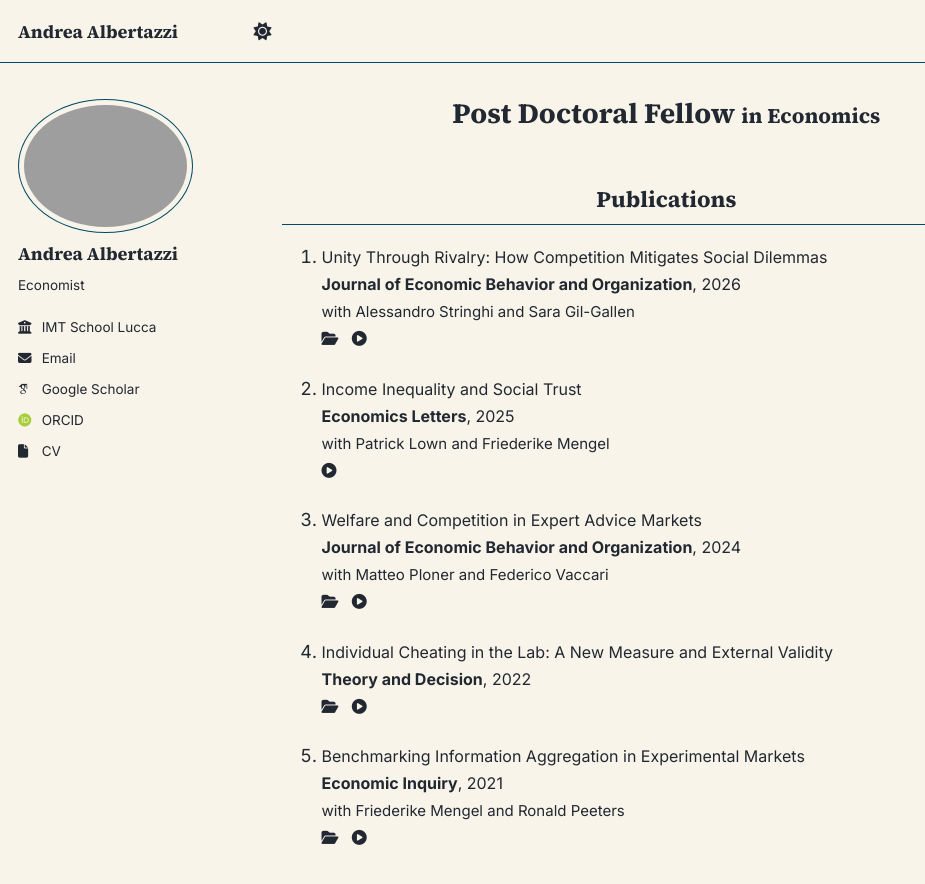
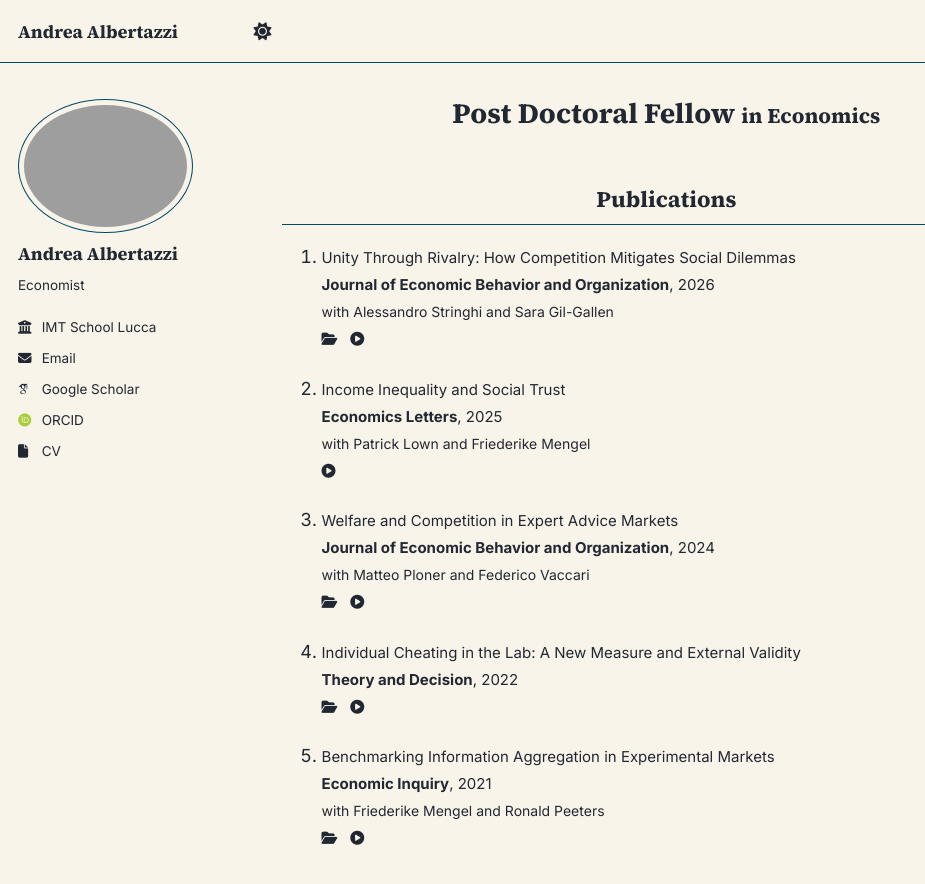
Before and after one commit to tazze87/tazze87.github.io, a Jekyll site: the page built from _pages/about.md, in a window 1280 px wide and 900 px high. Shown: the top 884 px of the window, without its empty margins (0-925 px from the left). Built offline with Jekyll 4.4.1, drawn with Linux system fonts in a browser that asks for light colours; some web fonts are replaced; a script that is not in the unit is left out.

Commit message:
Update about.md

```diff
--- a/_pages/about.md
+++ b/_pages/about.md
@@ -8,10 +8,10 @@ author_profile: true
 
 <h2 style="text-align:center;">Publications</h2>
 
-1. <a href="/files/SAG_enemy_of_my_enemy.pdf" target="_blank" rel="noopener noreferrer" style="font-size:16px;">
+1. <a href="/files/SAG_enemy_of_my_enemy.pdf" target="_blank" rel="noopener noreferrer" style="font-size:15px;">
      Unity Through Rivalry: How Competition Mitigates Social Dilemmas</a><br>
-     <span style="font-size:16px;">**Journal of Economic Behavior and Organization**, 2026</span><br>
-    <span style="font-size:15px;">
+     <span style="font-size:15px;">**Journal of Economic Behavior and Organization**, 2026</span><br>
+    <span style="font-size:14px;">
     with <a href="https://sites.google.com/view/alessandrostringhi" target="_blank" rel="noopener noreferrer">Alessandro Stringhi</a>
     and <a href="https://scholar.google.com/citations?user=Rmg1qDgAAAAJ&hl=es" target="_blank" rel="noopener noreferrer">Sara Gil-Gallen</a><br>
          <a class="icon-link" href="https://github.com/tazze87/tazze87.github.io/tree/master/files/dataSGA_enemy" target="_blank" rel="noopener noreferrer">
@@ -23,11 +23,11 @@ author_profile: true
     </span>
 
 
-1. <a href="/files/ALM_Inequality_Trust.pdf" target="_blank" rel="noopener noreferrer" style="font-size:16px;">
+1. <a href="/files/ALM_Inequality_Trust.pdf" target="_blank" rel="noopener noreferrer" style="font-size:15px;">
      Income Inequality and Social Trust
    </a><br>
-    <span style="font-size:16px;">**Economics Letters**, 2025</span><br>
-    <span style="font-size:15px;">
+    <span style="font-size:15px;">**Economics Letters**, 2025</span><br>
+    <span style="font-size:14px;">
     with <a href="http://www.patricklown.com" target="_blank" rel="noopener noreferrer">Patrick Lown</a>
    and <a href="https://sites.google.com/site/friederikemengel/home?authuser=0" target="_blank" rel="noopener noreferrer">Friederike Mengel</a><br>
    <a class="icon-link" href="/video.html?src=/files/Inequality_Social_Trust.mp4&title=Income%20Inequality%20and%20Social%20Trust" target="_blank" rel="noopener noreferrer">
@@ -36,11 +36,11 @@ author_profile: true
    </span>
 
 
-2. <a href="/files/APV-WelfareCompetition.pdf" target="_blank" rel="noopener noreferrer" style="font-size:16px;">
+2. <a href="/files/APV-WelfareCompetition.pdf" target="_blank" rel="noopener noreferrer" style="font-size:15px;">
      Welfare and Competition in Expert Advice Markets
    </a><br>
-    <span style="font-size:16px;">**Journal of Economic Behavior and Organization**, 2024</span><br>
-    <span style="font-size:15px;">
+    <span style="font-size:15px;">**Journal of Economic Behavior and Organization**, 2024</span><br>
+    <span style="font-size:14px;">
       with <a href="https://matteoploner.eco.unitn.it" target="_blank" rel="noopener noreferrer">Matteo Ploner</a>
       and <a href="https://www.fvaccari.com" target="_blank" rel="noopener noreferrer">Federico Vaccari</a><br>
       <a class="icon-link" href="https://github.com/tazze87/tazze87.github.io/tree/master/files/dataAPV_welfare" target="_blank" rel="noopener noreferrer">
@@ -52,11 +52,11 @@ author_profile: true
     </span>
 
 
-3. <a href="/files/A-CheatingLabvField.pdf" target="_blank" rel="noopener noreferrer" style="font-size:16px;">
+3. <a href="/files/A-CheatingLabvField.pdf" target="_blank" rel="noopener noreferrer" style="font-size:15px;">
      Individual Cheating in the Lab: A New Measure and External Validity
    </a><br>
-    <span style="font-size:16px;">**Theory and Decision**, 2022</span><br>
-    <span style="font-size:15px;">
+    <span style="font-size:15px;">**Theory and Decision**, 2022</span><br>
+    <span style="font-size:14px;">
     <a class="icon-link" href="https://github.com/tazze87/tazze87.github.io/tree/master/files/dataAA_cheating" target="_blank" rel="noopener noreferrer">
         <i class="fas fa-folder-open" aria-hidden="true"></i>
       </a>
@@ -65,11 +65,11 @@ author_profile: true
       </a>
 
 
-4. <a href="/files/AMP-InfoAgg.pdf" target="_blank" rel="noopener noreferrer" style="font-size:16px;">
+4. <a href="/files/AMP-InfoAgg.pdf" target="_blank" rel="noopener noreferrer" style="font-size:15px;">
      Benchmarking Information Aggregation in Experimental Markets
    </a><br>
-    <span style="font-size:16px;">**Economic Inquiry**, 2021</span><br>
-    <span style="font-size:15px;">
+    <span style="font-size:15px;">**Economic Inquiry**, 2021</span><br>
+    <span style="font-size:14px;">
     with <a href="https://sites.google.com/site/friederikemengel/home?authuser=0" target="_blank" rel="noopener noreferrer">Friederike Mengel</a>
     and <a href="https://sites.google.com/site/ronaldpeeters74" target="_blank" rel="noopener noreferrer">Ronald Peeters</a><br>
     <a class="icon-link" href="https://github.com/tazze87/tazze87.github.io/tree/master/files/dataAMP_infoagg" target="_blank" rel="noopener noreferrer">
@@ -84,9 +84,9 @@ author_profile: true
 
 <h2 style="text-align:center;">Working Papers</h2>
 
-1. <a href="https://papers.ssrn.com/sol3/papers.cfm?abstract_id=3789067" target="_blank" rel="noopener noreferrer" style="font-size:16px;">
+1. <a href="https://papers.ssrn.com/sol3/papers.cfm?abstract_id=3789067" target="_blank" rel="noopener noreferrer" style="font-size:15px;">
      Personal Relative Position and Belief in Meritocracy</a>, 2025<br>
-    <span style="font-size:15px;">
+    <span style="font-size:14px;">
     with <a href="http://www.patricklown.com" target="_blank" rel="noopener noreferrer">Patrick Lown</a>
    and <a href="https://sites.google.com/site/friederikemengel/home?authuser=0" target="_blank" rel="noopener noreferrer">Friederike Mengel</a><br>
    <a class="icon-link" href="/video.html?src=/files/The_Meritocracy_Puzzle.mp4&title=Personal%20Relative%20Position%20and%20Belief%20in%20Meritocracy" target="_blank" rel="noopener noreferrer">
@@ -96,9 +96,9 @@ author_profile: true
    </span>
 
 
-2. <a href="/files/Beyond the Margin_V1.pdf" target="_blank" rel="noopener noreferrer" style="font-size:16px;">
+2. <a href="/files/Beyond the Margin_V1.pdf" target="_blank" rel="noopener noreferrer" style="font-size:15px;">
      Beyond the Margin: Targeted Conservation and Household Water Demand</a>, 2026<br>
-    <span style="font-size:15px;">
+    <span style="font-size:14px;">
     with <a href="https://sites.google.com/view/elisabettaleni/home" target="_blank" rel="noopener noreferrer">Elisabetta Leni</a>
     and <a href="https://sites.google.com/site/enniobilancini/home" target="_blank" rel="noopener noreferrer">Ennio Bilancini</a><br>
     <a class="icon-link" href="/video.html?src=/files/Taming_the_Tap.mp4&title=Beyond%20The%20Margin:%20Targeted%20Conservation%20and%20Household%20Water%20Demand" target="_blank" rel="noopener noreferrer">
@@ -106,9 +106,9 @@ author_profile: true
     </a>
     </span>
 
-2. <a href="/files/APSS_Narratives.pdf" target="_blank" rel="noopener noreferrer" style="font-size:16px;">
+2. <a href="/files/APSS_Narratives.pdf" target="_blank" rel="noopener noreferrer" style="font-size:15px;">
      Fooling Yourself: How Narratives Shape Beliefs</a>, 2026<br>
-    <span style="font-size:15px;">
+    <span style="font-size:14px;">
     with <a href="https://www.paolopin.com" target="_blank" rel="noopener noreferrer">Paolo Pin</a>,
     <a href="https://sites.google.com/view/marcostimolo/home" target="_blank" rel="noopener noreferrer">Marco Stimolo</a>,
     and <a href="https://sites.google.com/view/alessandrostringhi" target="_blank" rel="noopener noreferrer">Alessandro Stringhi</a><br>
@@ -120,7 +120,7 @@ author_profile: true
 
 <br>
 <h2 style="text-align:center;">Work in Progress <small>(data collected)</small></h2>
-1. <span style="font-size:16px;">Cheating and Competition</span><br>
-    <span style="font-size:15px;">
+1. <span style="font-size:15px;">Cheating and Competition</span><br>
+    <span style="font-size:14px;">
     with <a href="https://scholar.google.com/citations?hl=en&user=esqNgnEAAAAJ" target="_blank" rel="noopener noreferrer">Elke Weidenholzer</a>
     </span>
```
